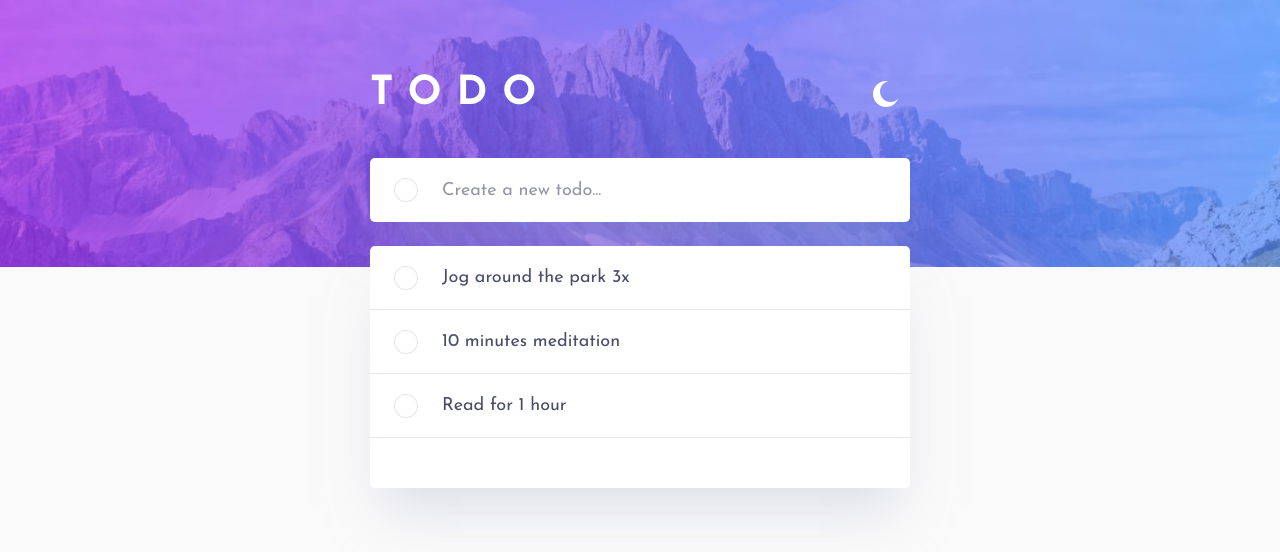
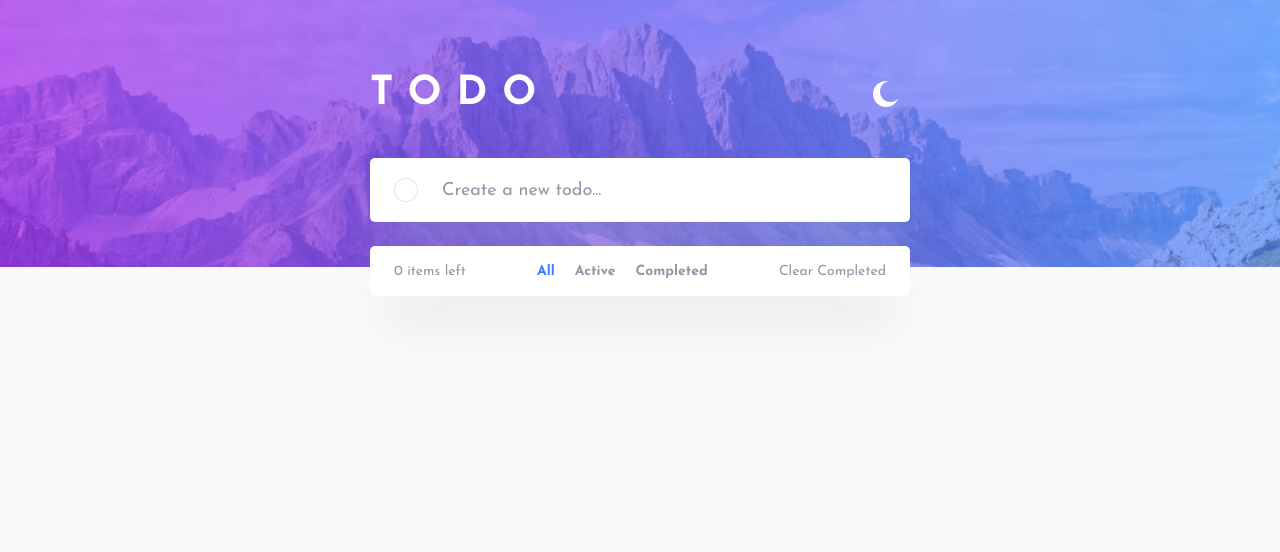
Before and after one commit to abedmohammed/web-snippets, a React (Create React App) app in the folder todoapp/: page / in a window 1280 px wide. Shown: the top 552 px of the page. Built offline with nearby package versions, Linux system fonts and the light colour scheme; the HTML template or start-up script is replaced by a standard one.

Commit message:
todoapp: completed to do, deleting, and filtering functionality

```diff
--- a/todoapp/src/App.js
+++ b/todoapp/src/App.js
@@ -1,15 +1,46 @@
+import React, { useState } from 'react';
 import './App.css';
 import Header from './components/Header';
 import CreateTask from './components/CreateTask';
 import TasksContainer from './components/TasksContainer';
 
 function App() {
+  const [tasksData, setTasksData] = useState([]);
+
+  const createTaskHandler = (task) => {
+    setTasksData((prevState) => [...prevState, task]);
+  };
+
+  const changeStatusHandler = (task) => {
+    setTasksData((prevState) => {
+      const pos = prevState.findIndex((oldTask) => task.id === oldTask.id);
+
+      const newStatus =
+        prevState[pos].status === 'active' ? 'completed' : 'active';
+
+      return [
+        ...prevState.slice(0, pos),
+        { ...task, status: newStatus },
+        ...prevState.slice(pos + 1),
+      ];
+    });
+  };
+
+  const removeTaskHandler = (task) => {
+    setTasksData((prevState) => {
+      return prevState.filter((oldTask) => task.id !== oldTask.id);
+    });
+  };
+
   return (
     <div className="background">
       <div className="container">
         <Header></Header>
-        <CreateTask></CreateTask>
-        <TasksContainer></TasksContainer>
+        <CreateTask onCreate={createTaskHandler}></CreateTask>
+        <TasksContainer
+          onStatusChange={changeStatusHandler}
+          onDelete={removeTaskHandler}
+          tasksList={tasksData}></TasksContainer>
       </div>
     </div>
   );
--- a/todoapp/src/components/CreateTask.js
+++ b/todoapp/src/components/CreateTask.js
@@ -1,16 +1,36 @@
-import React from 'react';
+import React, { useState } from 'react';
 import styles from './CreateTask.module.css';
 
 import Card from './card/Card';
 
-export default function CreateTask() {
+export default function CreateTask(props) {
+  const [taskName, setTask] = useState('');
+
+  const taskTextHandler = (e) => {
+    setTask(e.target.value);
+  };
+
+  const submitHandler = (e) => {
+    e.preventDefault();
+    props.onCreate({
+      task: taskName,
+      status: 'active',
+      id: `${taskName}_${new Date().getTime()}`,
+    });
+    setTask('');
+  };
+
   return (
     <Card className={styles.create} isClickable={false}>
-      <input
-        type="text"
-        className={styles['create__input']}
-        placeholder="Create a new todo..."
-      />
+      <form className={styles['create__form']} onSubmit={submitHandler}>
+        <input
+          type="text"
+          onChange={taskTextHandler}
+          value={taskName}
+          className={styles['create__input']}
+          placeholder="Create a new todo..."
+        />
+      </form>
     </Card>
   );
 }
--- a/todoapp/src/components/CreateTask.module.css
+++ b/todoapp/src/components/CreateTask.module.css
@@ -2,6 +2,11 @@
   margin-bottom: 2.4rem;
   border-radius: var(--border-radius);
   box-shadow: var(--box-shadow);
+}
+
+.create__form {
+  flex: 1;
+  height: 100%;
 }
 
 .create__input {
@@ -13,9 +18,9 @@
   background-color: transparent;
 
   border: none;
-
-  flex: 1;
+  width: 100%;
   height: 100%;
+  padding-right: 3rem;
 }
 
 .create__input::placeholder {
--- a/todoapp/src/components/Task.js
+++ b/todoapp/src/components/Task.js
@@ -6,10 +6,32 @@ import Card from './card/Card';
 import styles from './Task.module.css';
 
 export default function Task(props) {
+  const circleClickHandler = () => {
+    props.onStatusChange(props.item);
+  };
+
+  const deleteTaskHandler = () => {
+    props.onDelete(props.item);
+  };
+
   return (
-    <Card isClicked={false} isClickable={true} className={styles.task}>
-      <p className={styles['task__text']}>{props.text}</p>
-      <img src={cross} alt="Close icon" className={styles['task__close']} />
+    <Card
+      isClicked={props.item.status === 'completed'}
+      onClickCircle={circleClickHandler}
+      isClickable={true}
+      className={styles.task}>
+      <p
+        className={`${styles['task__text']} ${
+          props.item.status === 'completed' && styles['task__completed']
+        }`}>
+        {props.text}
+      </p>
+      <img
+        onClick={deleteTaskHandler}
+        src={cross}
+        alt="Close icon"
+        className={styles['task__close']}
+      />
     </Card>
   );
 }
--- a/todoapp/src/components/Task.module.css
+++ b/todoapp/src/components/Task.module.css
@@ -16,3 +16,8 @@
 .task__close:hover {
   transform: scale(1.2);
 }
+
+.task__completed {
+  color: var(--color-text-completed);
+  text-decoration: line-through;
+}
--- a/todoapp/src/components/TasksContainer.js
+++ b/todoapp/src/components/TasksContainer.js
@@ -1,15 +1,76 @@
-import React from 'react';
+import React, { useState } from 'react';
 import styles from './TasksContainer.module.css';
 
 import Task from './Task';
 
-export default function Tasks() {
+export default function Tasks(props) {
+  const [statusFilter, setStatusFilter] = useState('none');
+
+  const setFilterHandler = (e) => {
+    setStatusFilter(e.target.dataset.filter);
+  };
+
+  const clearCompletedhandler = () => {
+    props.tasksList.forEach((task) => {
+      task.status === 'completed' && props.onDelete(task);
+    });
+  };
+
+  const tasksList = (list, filter = 'none') => {
+    const filteredList =
+      filter !== 'none' ? list.filter((item) => item.status === filter) : list;
+
+    return filteredList.map((item) => {
+      return [
+        <Task
+          onStatusChange={props.onStatusChange}
+          onDelete={props.onDelete}
+          item={item}
+          text={item.task}
+          status={item.status}
+          key={item.id}
+        />,
+      ];
+    });
+  };
+
   return (
     <main className={styles['tasks-container']}>
-      <Task text="Jog around the park 3x"></Task>
-      <Task text="10 minutes meditation"></Task>
-      <Task text="Read for 1 hour"></Task>
-      <menu className={styles.menu}></menu>
+      {tasksList(props.tasksList, statusFilter)}
+      <menu className={styles.menu}>
+        <p className={styles['menu__remaining']}>
+          {tasksList(props.tasksList, 'active').length} items left
+        </p>
+        <button
+          onClick={setFilterHandler}
+          data-filter="none"
+          className={`${styles['menu__filter']} ${
+            statusFilter === 'none' ? styles['menu__filter--active'] : ''
+          }`}>
+          All
+        </button>
+        <button
+          onClick={setFilterHandler}
+          data-filter="active"
+          className={`${styles['menu__filter']} ${
+            statusFilter === 'active' ? styles['menu__filter--active'] : ''
+          }`}>
+          Active
+        </button>
+        <button
+          onClick={setFilterHandler}
+          data-filter="completed"
+          className={`${styles['menu__filter']} ${
+            statusFilter === 'completed' ? styles['menu__filter--active'] : ''
+          }`}>
+          Completed
+        </button>
+        <button
+          onClick={clearCompletedhandler}
+          className={styles['menu__clear']}>
+          Clear Completed
+        </button>
+      </menu>
     </main>
   );
 }
--- a/todoapp/src/components/TasksContainer.module.css
+++ b/todoapp/src/components/TasksContainer.module.css
@@ -13,4 +13,39 @@
 .menu {
   height: 5rem;
   background-color: var(--color-solid);
+  display: flex;
+  align-items: center;
+  justify-content: center;
+  gap: 2rem;
+  padding: 2.4rem;
 }
+
+.menu__remaining {
+  font-size: 1.4rem;
+  color: var(--color-placeholder);
+  margin-right: auto;
+}
+
+.menu__filter,
+.menu__clear {
+  border: none;
+  background-color: transparent;
+  cursor: pointer;
+  font-size: 1.4rem;
+  font-weight: 700;
+  color: var(--color-placeholder);
+}
+
+.menu__filter:hover,
+.menu__clear:hover {
+  color: var(--color-text);
+}
+
+.menu__filter--active {
+  color: var(--color-blue);
+}
+
+.menu__clear {
+  margin-left: auto;
+  font-weight: 400;
+}
--- a/todoapp/src/components/card/Card.js
+++ b/todoapp/src/components/card/Card.js
@@ -7,6 +7,7 @@ export default function Card(props) {
   return (
     <div className={`${styles.card} ${props.className}`}>
       <CheckCircle
+        onClickCircle={props.onClickCircle}
         isClicked={props.isClicked}
         isClickable={props.isClickable}
       />
--- a/todoapp/src/components/card/CheckCircle.js
+++ b/todoapp/src/components/card/CheckCircle.js
@@ -4,7 +4,7 @@ import styles from './CheckCircle.module.css';
 
 export default function CheckCircle(props) {
   const circleCheckHandler = () => {
-    console.log('clicked');
+    props.onClickCircle();
   };
 
   const displayClasses = () => {
--- a/todoapp/src/components/card/CheckCircle.module.css
+++ b/todoapp/src/components/card/CheckCircle.module.css
@@ -24,5 +24,6 @@
   background: url(../../assets/images/icon-check.svg),
     var(--color-gradient) border-box;
   background-position: center;
+  background-size: 1.4rem, auto;
   background-repeat: no-repeat;
 }
--- a/todoapp/src/index.css
+++ b/todoapp/src/index.css
@@ -4,11 +4,13 @@
     hsl(192, 100%, 67%),
     hsl(280, 87%, 65%)
   );
+  --color-blue: #3a7cfd;
 
   --color-background: #fafafa;
   --color-solid: #fff;
   --color-placeholder: #9495a5;
   --color-text: #494c6b;
+  --color-text-completed: #d1d2da;
 
   --color-circle: #e3e4f1;
 
@@ -24,6 +26,7 @@ html[data-theme='dark'] {
   --color-solid: #25273d;
   --color-placeholder: #767992;
   --color-text: #c8cbe7;
+  --color-text-completed: #4d5067;
 
   --color-circle: #393a4b;
 
```
